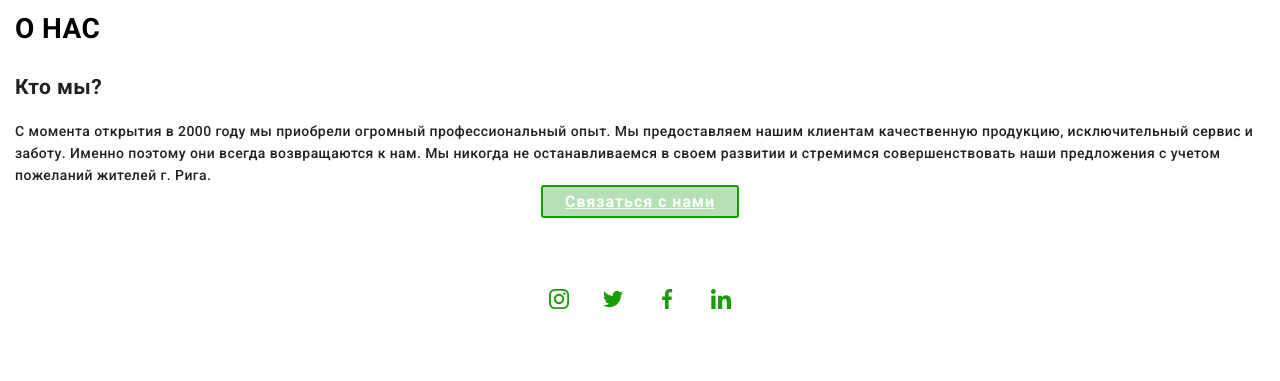
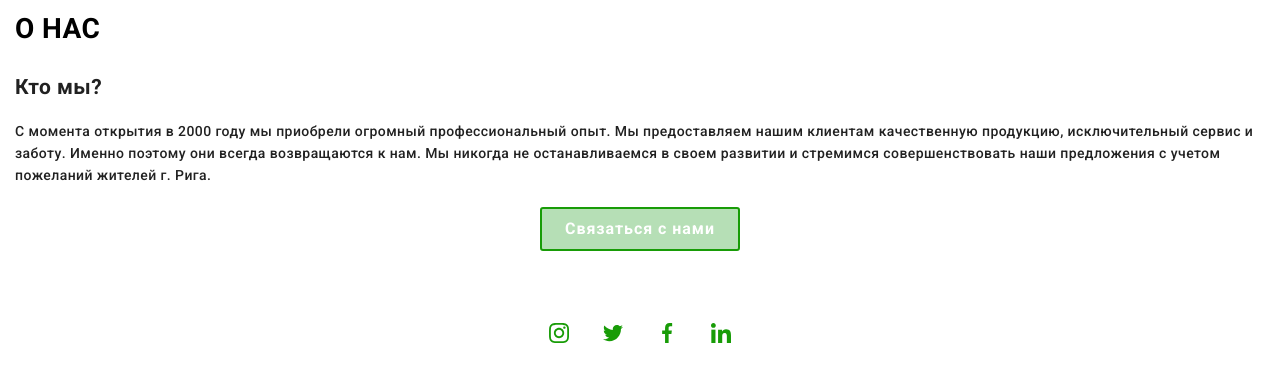
Before and after one commit to Kyle-Roman/Kalinin_greenway, a website built with Parcel: page about-us.html in a window 1280 px wide. Shown: the part 77-458 px from the top of the page. Built offline with nearby package versions, Linux system fonts and the light colour scheme.

Commit message:
fixed link

```diff
--- a/about-us.html
+++ b/about-us.html
@@ -111,7 +111,7 @@
                 продукцию, исключительный сервис и заботу. Именно поэтому они всегда возвращаются к нам. Мы никогда не останавливаемся в
                 своем развитии и стремимся совершенствовать наши предложения с учетом пожеланий жителей г. Рига.
             </p>
-            <a href="./index.html#signup" class="modal-btn dark">Связаться с нами</a>
+            <a href="./index.html#signup" class="modal-btn dark link">Связаться с нами</a>
         </div>
     </section>
 
```
Also changed, not shown: questions.html (+1 -1 lines).
